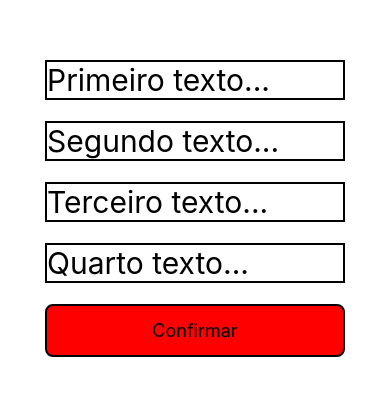
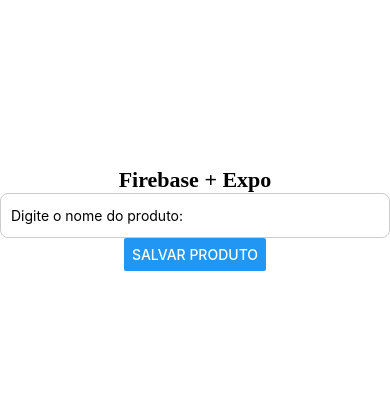
Before and after one commit to thiagodebarros1996-commits/aula-react-noite, a React Native app: screen / in a window 390 px wide. Shown: the part 203-598 px from the top of the page. Built offline with nearby package versions, Linux system fonts and the light colour scheme.

Commit message:
Add files via upload

```diff
--- a/App.js
+++ b/App.js
@@ -6,7 +6,8 @@
 //import Aula06 from "./src/aula06";
 //import Aula07 from "./src/aula07";
 //import Aula08 from "./src/aula08";
-import Aula09 from "./src/aula09";
+//import Aula09 from "./src/aula09";
+import Aula10 from "./src/aula10";
 
 export default function App() {
   return (
@@ -18,6 +19,7 @@
       // <Aula06 />
       //<Aula07 />
       //<Aula08 />
-      <Aula09 />
+      //<Aula09 />
+      <Aula10 />
   );
 }
--- a/package.json
+++ b/package.json
@@ -9,9 +9,11 @@
     "web": "expo start --web"
   },
   "dependencies": {
+    "@react-native-async-storage/async-storage": "2.2.0",
     "expo": "~54.0.35",
     "expo-checkbox": "~5.0.8",
     "expo-status-bar": "~3.0.9",
+    "firebase": "^12.18.0",
     "react": "19.1.0",
     "react-dom": "19.1.0",
     "react-native": "0.81.5",
--- /dev/null
+++ b/src/aula10.jsx
@@ -0,0 +1,82 @@
+import React, { Component } from 'react';
+import { View, Text, StyleSheet, TextInput, Button} from 'react-native';
+import {db,} from './config/firebaseConfig';
+import { collection, addDoc } from 'firebase/firestore';
+
+class Aula10 extends Component {
+  constructor(props) {
+    super(props);
+    this.state = {
+        produto: '',
+      };
+
+      this.salvarNoBanco = this.salvarNoBanco.bind(this);
+
+    }
+
+  salvarNoBanco = async () => {
+    const {produto} = this.state;
+
+    if(!produto.trim()){
+        alert('Digite o nome de um produto!');
+        return;
+    }
+
+    try {
+        await addDoc(collection(db,'produtos'),{
+            nome: produto,
+            data: new Date()
+        });
+        alert('Salvo com sucesso!');
+        this.setState({produto:''})
+    } catch (e) {
+        console.error(e);
+        alert("Erro ao salvar.")
+    }
+
+  }
+
+  render() {
+    return (
+      <View style={styles.container}>
+        <text style={ styles.titulo }>
+          {this.props.titulo || 'Firebase + Expo'}
+        </text>
+        <TextInput
+        style={ styles.input}
+        placeholder='Digite o nome do produto:'
+        value={this.state.produto}
+        onChangeText={(texto) => this.setState({produto: texto})}
+      />
+      <Button title='Salvar Produto' onPress={this.salvarNoBanco}/>
+
+      </View>
+    );
+  }
+}
+
+export default Aula10;
+const styles = StyleSheet.create({
+  container: {
+    flex: 1,
+    justifyContent: 'center',
+    alignItems: 'center',
+  },
+
+
+  titulo:{
+    fontSize:22,
+    fontWeight:'bold',
+    marginBotton: 20,
+  },
+
+  input:{
+    width:'100%',
+    height: 45,
+    borderWidth: 1,
+    borderColor:'#ccc',
+    borderRadius: 8,
+    paddingHorizontal: 10,
+    marginBotton: 15,
+  }
+});
--- /dev/null
+++ b/src/config/firebaseConfig.js
@@ -0,0 +1,32 @@
+// Import the functions you need from the SDKs you need
+import { initializeApp } from "firebase/app";
+import { getAnalytics } from "firebase/analytics";
+// TODO: Add SDKs for Firebase products that you want to use
+// https://firebase.google.com/docs/web/setup#available-libraries
+import {getFirestore} from "firebase/firestore";
+import {initializeAuth, getReactNativePersistence, browserLocalPersistence} from "firebase/auth";
+import AsyncStorage from "@react-native-async-storage/async-storage";
+import {Platform} from "react-native";
+
+// Your web app's Firebase configuration
+// For Firebase JS SDK v7.20.0 and later, measurementId is optional
+const firebaseConfig = {
+  apiKey: "AIzaSyATjgvvFBjrwiNrtNXC1uG2AD53iAAaMyQ",
+  authDomain: "primeiro-projeto-noite.firebaseapp.com",
+  projectId: "primeiro-projeto-noite",
+  storageBucket: "primeiro-projeto-noite.firebasestorage.app",
+  messagingSenderId: "913294575875",
+  appId: "1:913294575875:web:9f531bdd798077bb030136",
+  measurementId: "G-KNSXFE536T"
+};
+
+// Initialize Firebase
+const app = initializeApp(firebaseConfig);
+const analytics = getAnalytics(app);
+
+const db = getFirestore(app);
+
+const persistenceMode = Platform.OS === 'web' ? browserLocalPersistence : getReactNativePersistence(AsyncStorage);
+
+const auth = initializeAuth(app, {persistence: persistenceMode});
+export {db, auth};
```
Also changed, not shown: 1 other file (tests, documents, lock files or other folders).
